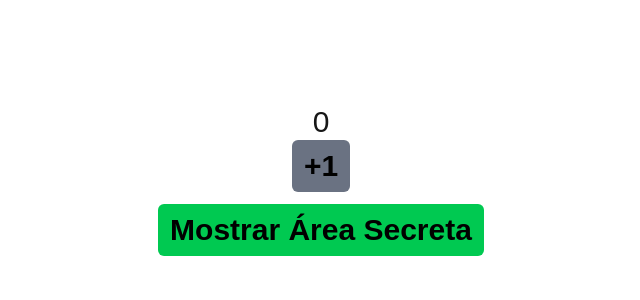
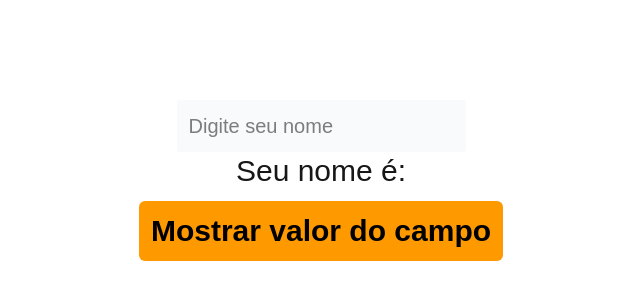
Before and after one commit to Wiillboss/react, a Next.js app in the folder react_primeiro_projeto/: page /estados_eventos in a window 1280 px wide. Shown: the part 214-514 px from the top of the page, without its empty margins (319-959 px from the left). Built offline with nearby package versions, Linux system fonts and the light colour scheme.

Commit message:
atualização

```diff
--- a/react_primeiro_projeto/app/estados_eventos/page.tsx
+++ b/react_primeiro_projeto/app/estados_eventos/page.tsx
@@ -149,8 +149,35 @@ const Page_State = () => {
 
 }
 
+const Page_Manipulando_campo_texto = () => {
+    //o useState é usado para criar uma variável de estado chamada nameInput, que é inicializada com uma string vazia, e a função setNameInput é usada para atualizar o valor de nameInput quando o usuário digita algo no campo de texto, e o valor de nameInput é mostrado em tempo real abaixo do campo de texto, e quando o botão "Mostrar valor do campo" é clicado, o valor atual de nameInput é exibido em um alerta.
+    const [nameInput, setNameInput] = useState("");
+
+    const handleBtnClick = () => {
+        alert(nameInput);
+    }
+
+    //abaixo temos um campo de texto controlado, onde o valor do campo é controlado pelo estado do componente, e a função onChange é usada para atualizar o estado com o valor digitado pelo usuário, e o valor do estado é mostrado em tempo real abaixo do campo de texto, e quando o botão é clicado, o valor atual do estado é exibido em um alerta.
+    return (
+        <div className="w-screen h-screen flex flex-col justify-center items-center text-3xl">
+            <input type="text"
+                className="border border-white bg-gray-50 p-3 text-xl text-black rounded"
+                placeholder="Digite seu nome"
+                value={nameInput}
+                onChange={(e) => setNameInput(e.target.value)} />
+            <p>Seu nome é: {nameInput}</p>
+            <button onClick={handleBtnClick}
+                className="bg-amber-500 text-black font-bold rounded-md hover:bg-amber-700 p-3 m-3">
+                Mostrar valor do campo
+            </button>
+        </div>
+    );
+}
+
+
 //export default Page_estados_eventos_click;
 //export default Page_avisar;
 //export default Page_Botao_Customizado;
 //export default Page_formulario;
-export default Page_State;
+//export default Page_State;
+export default Page_Manipulando_campo_texto;
```
